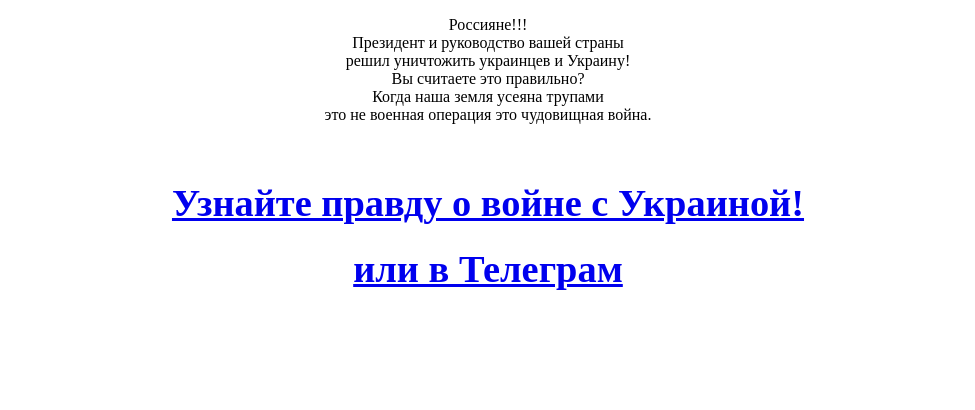
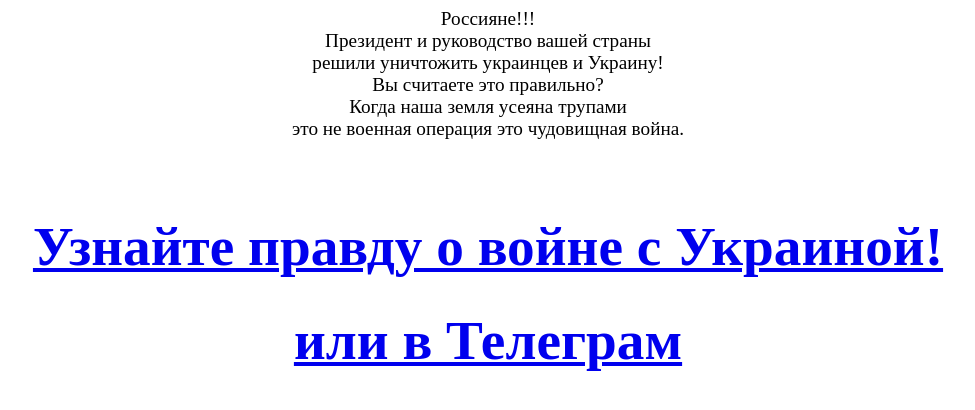
Before and after one commit to AlexFromKiyv/NoWarSitePiece, a plain HTML site: page index.html in a window 1280 px wide. Shown: the whole page, without its empty margins (152-1127 px from the left). Drawn offline with Linux system fonts and the light colour scheme.

Commit message:
Update index.html

```diff
--- a/index.html
+++ b/index.html
@@ -5,16 +5,16 @@
 </head>
 <body>
 <div align="center">
-<p>
+<big>
   Россияне!!!<br/>
   Президент и руководство вашей страны <br/>
-  решил уничтожить украинцев и Украину!</br>
+  решили уничтожить украинцев и Украину!</br>
   Вы cчитаете это правильно?<br/>
   Когда наша земля усеяна трупами<br/>
   это не военная операция это чудовищная война.<br/>
 <br/>
 <br/>
-<p/>
+<big/>
 <h1><a class="button" target="_blank" href="https://infowarship.com/"><big>Узнайте&nbspправду о&nbspвойне&nbspс&nbspУкраиной!</big></a></h1>
 <h1><a class="button" target="_blank" href="https://t.me/infowarship"><big>или&nbsp;в&nbsp;Телеграм</big></a></h1>
 </div>
```
